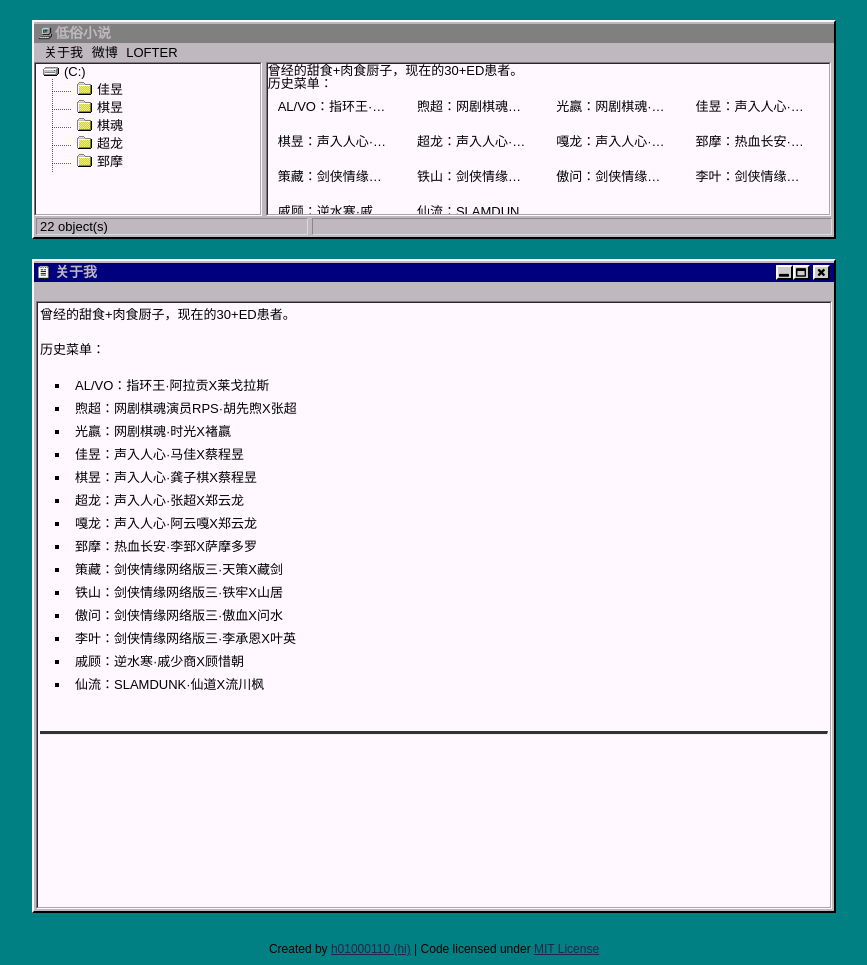
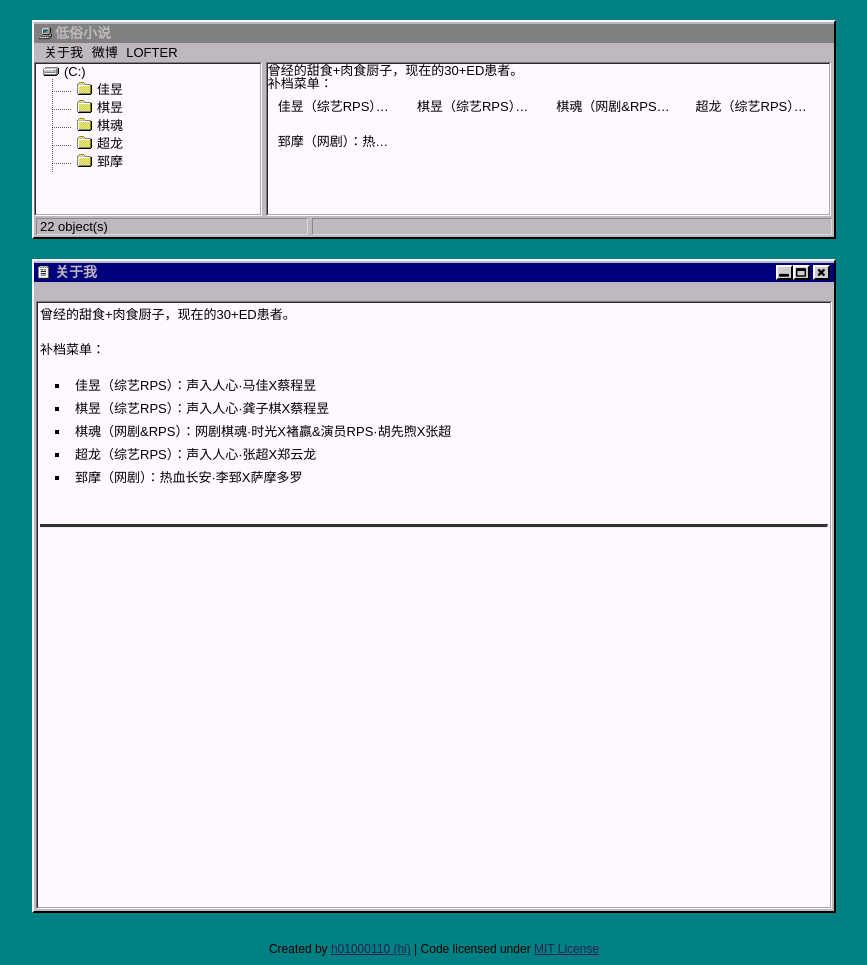
Before and after one commit to nightson1988/nightson1988.github.io, a Jekyll site: the page built from me/index.md, in a window 1280 px wide. Shown: the whole page, without its empty margins (206-1073 px from the left). Built offline with Jekyll 4.4.1, drawn with Linux system fonts in a browser that asks for light colours.

Commit message:
Update index.md

```diff
--- a/me/index.md
+++ b/me/index.md
@@ -5,19 +5,10 @@ title: 关于我
 
 曾经的甜食+肉食厨子，现在的30+ED患者。
 
-历史菜单：
+补档菜单：
 
-- AL/VO：指环王·阿拉贡X莱戈拉斯
-- 煦超：网剧棋魂演员RPS·胡先煦X张超
-- 光嬴：网剧棋魂·时光X褚嬴
-- 佳昱：声入人心·马佳X蔡程昱
-- 棋昱：声入人心·龚子棋X蔡程昱
-- 超龙：声入人心·张超X郑云龙
-- 嘎龙：声入人心·阿云嘎X郑云龙
-- 郅摩：热血长安·李郅X萨摩多罗
-- 策藏：剑侠情缘网络版三·天策X藏剑
-- 铁山：剑侠情缘网络版三·铁牢X山居
-- 傲问：剑侠情缘网络版三·傲血X问水
-- 李叶：剑侠情缘网络版三·李承恩X叶英
-- 戚顾：逆水寒·戚少商X顾惜朝
-- 仙流：SLAMDUNK·仙道X流川枫
+- 佳昱（综艺RPS）：声入人心·马佳X蔡程昱
+- 棋昱（综艺RPS）：声入人心·龚子棋X蔡程昱
+- 棋魂（网剧&RPS）：网剧棋魂·时光X褚嬴&演员RPS·胡先煦X张超
+- 超龙（综艺RPS）：声入人心·张超X郑云龙
+- 郅摩（网剧）：热血长安·李郅X萨摩多罗
```
